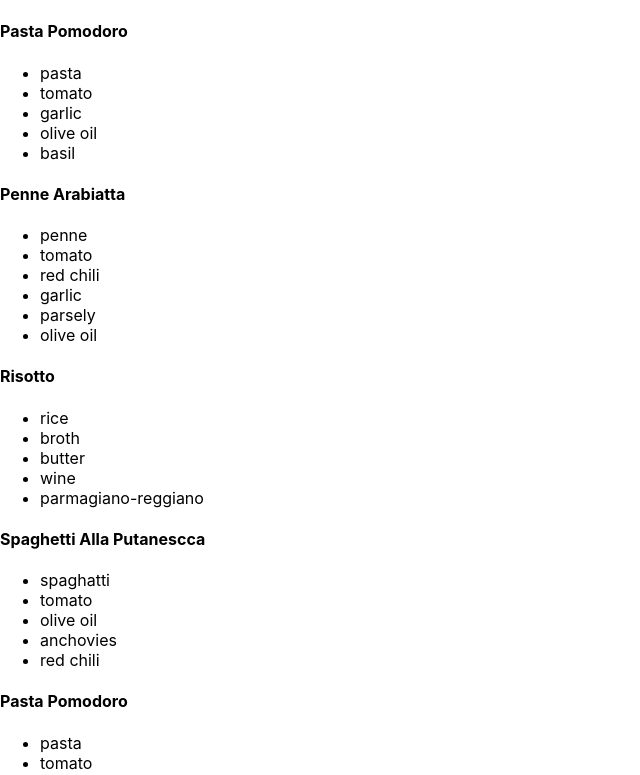
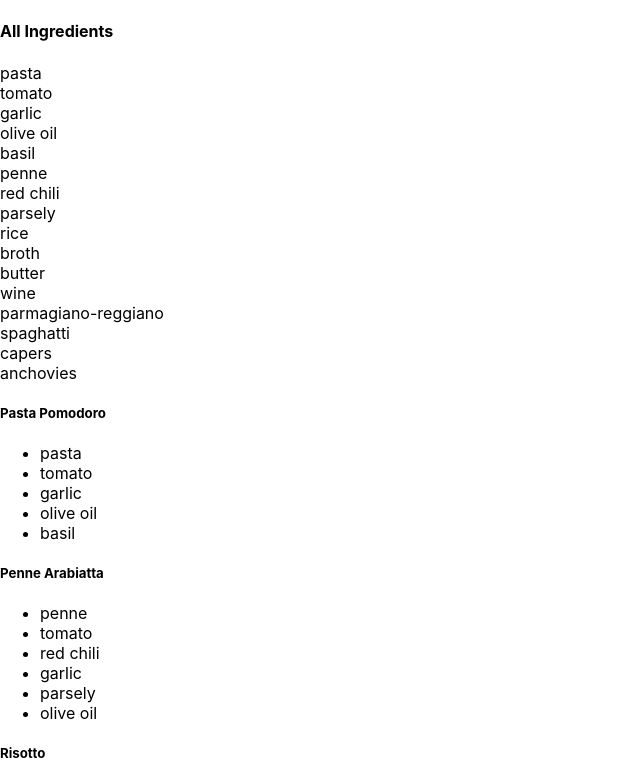
Before and after one commit to hadas21/react-code-along, a React (Create React App) app: page / in a window 1280 px wide. Shown: the top 775 px of the page, without its empty margins (0-640 px from the left). Built offline with nearby package versions, Linux system fonts and the light colour scheme.

Commit message:
show all ingredients in container using jsx

```diff
--- a/src/App.js
+++ b/src/App.js
@@ -1,13 +1,13 @@
 import './App.css';
-import StaticRecipeCards from './components/StaticRecipeCards';
-import DynamicRecipeCards from './jsx/DynamicRecipeCards';
+// import StaticRecipeCards from './components/StaticRecipeCards';
+import Meals from './jsx/Meals'
 
 function App() {
   return (
     <div className="App">
       <header className="App-header">
-        <StaticRecipeCards/>
-        <DynamicRecipeCards/>
+        {/* <StaticRecipeCards/> */}
+        <Meals/>
       </header>
     </div>
   );
--- /dev/null
+++ b/src/jsx/Ingredients/IngredientContainer.js
@@ -0,0 +1,18 @@
+import React from 'react';
+
+function IngredientContainer(props) {
+    return (
+        <div>
+            <h4>
+                All Ingredients
+            </h4>
+            {props.allIngredients.map(item =>{
+                return <div key={`all-ingredients-${item}`}>{item}</div>;
+            })}
+        </div>
+    )
+
+
+}
+
+export default IngredientContainer;
--- /dev/null
+++ b/src/jsx/Meals.js
@@ -0,0 +1,24 @@
+import React from 'react'
+import recipeArr from '../data';
+import DynamicRecipeCards from './Recipes/DynamicRecipeCards';
+import IngredientContainer from './Ingredients/IngredientContainer';
+
+function Meals() {
+    const allIngredients = recipeArr.reduce((prev, curr) => {
+        curr.ingredients.forEach(item => {
+            if (!prev.includes(item))  {
+                prev.push(item);
+            };
+        });
+        return prev;
+    }, []);
+
+    return (
+        <div>
+            <IngredientContainer allIngredients={allIngredients}/>
+            <DynamicRecipeCards recipies={recipeArr}/>
+        </div>
+    )
+}
+
+export default Meals;
--- a/src/jsx/DynamicRecipeCards.js
+++ b/src/jsx/Recipes/DynamicRecipeCards.js
@@ -1,11 +1,10 @@
 import React from 'react';
-import recipeArr from '../data';
 import RecipeCard from './RecipeCard';
 
-function DynamicRecipeCards() {
+function DynamicRecipeCards(props) {
     return (
         <div>
-            {recipeArr.map(item => {
+            {props.recipies.map(item => {
                 return <RecipeCard
                     recipe={item.recipe}
                     ingredients={item.ingredients}
--- a/src/jsx/RecipeCard.js
+++ b/src/jsx/Recipes/RecipeCard.js
@@ -4,9 +4,9 @@ import IngredientList from './IngredientList';
 function RecipeCard(props) {
     return (
         <div>
-            <h4>
+            <h5>
                 {props.recipe}
-            </h4>
+            </h5>
             <IngredientList
                 recipe={props.recipe}
                 ingredients={props.ingredients}
```
Also changed, not shown: src/jsx/Recipes/IngredientItem.js (renamed from src/jsx/IngredientItem.js), src/jsx/Recipes/IngredientList.js (renamed from src/jsx/IngredientList.js).
